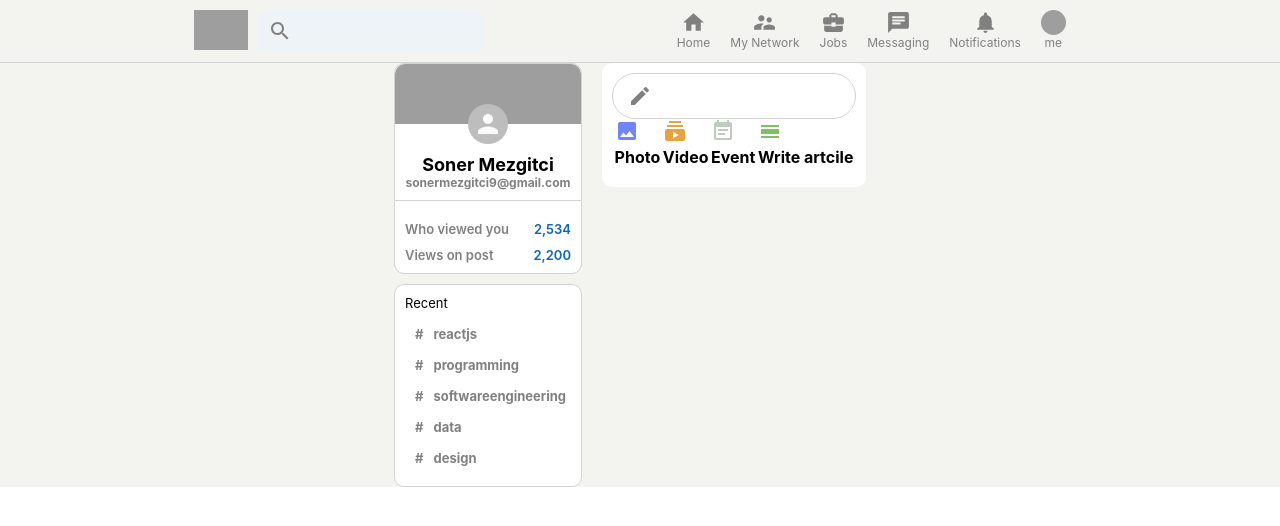
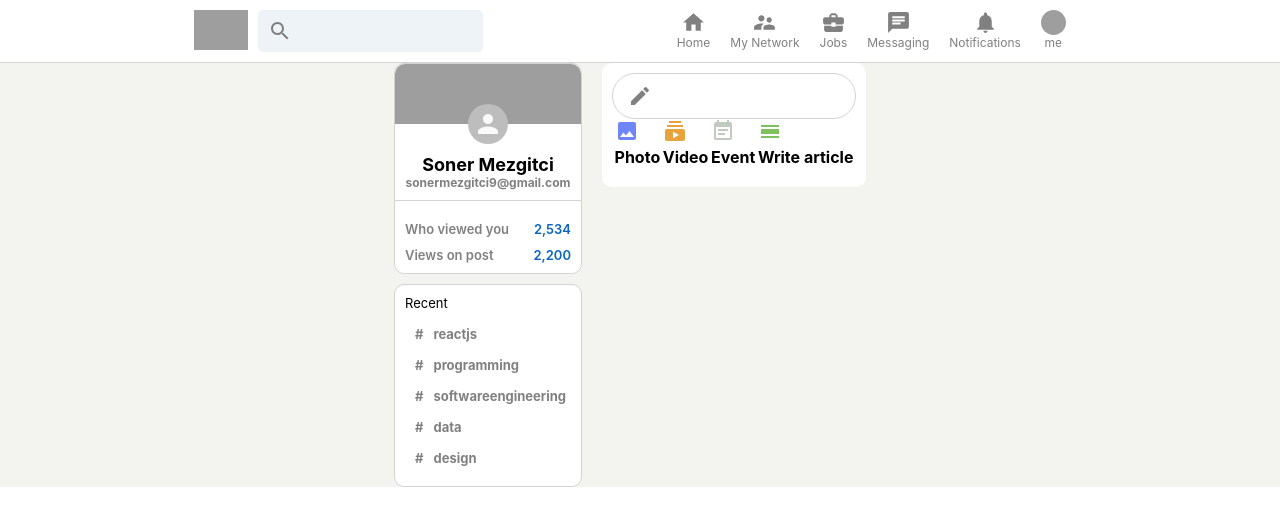
Before and after one commit to sonermezgitci/linkedin-clone-yt, a React (Create React App) app: page / in a window 1280 px wide. Shown: the top 526 px of the page. Built offline with nearby package versions, Linux system fonts and the light colour scheme; grey boxes are pictures that could not be loaded.

Commit message:
Input backgeroundd

```diff
--- a/src/Feed.js
+++ b/src/Feed.js
@@ -1,8 +1,8 @@
 import React from 'react'
 import "./Feed.css"
 import CreateIcon from "@material-ui/icons/Create";
-import InputOption from "./InputOption"
 import ImageIcon from "@material-ui/icons/Image"
+import InputOption from "./InputOption";
 import SubscriptionsIcon from "@material-ui/icons/Subscriptions"
 import EventNoteIcon from "@material-ui/icons/EventNote"
 import CalendarViewDayIcon from "@material-ui/icons/CalendarViewDay"
@@ -23,7 +23,7 @@
                     <InputOption Icon={ImageIcon} title="Photo" color="#7085F9" />
                     <InputOption Icon={SubscriptionsIcon} title="Video" color="#E7A33E" />
                     <InputOption Icon={EventNoteIcon} title="Event" color="#C0CBC0" />
-                    <InputOption Icon={CalendarViewDayIcon} title="Write artcile" color="7FC15E" />
+                    <InputOption Icon={CalendarViewDayIcon} title="Write article" color="7FC15E" />
                 </div>
             </div>
         </div>
--- a/src/Header.css
+++ b/src/Header.css
@@ -2,6 +2,7 @@
   position: sticky;
   top:0;
   display: flex;
+  background-color: white;
   justify-content: space-evenly;
   border-bottom: 0.1px solid lightgray;
   padding-top: 10px;
--- a/src/InputOption.css
+++ b/src/InputOption.css
@@ -1,4 +1,4 @@
-.inputOption{
+.inputOption {
      display: flex;
      align-items: center;
      margin-top: 15px;
```
Also changed, not shown: 1 other file (tests, documents, lock files or other folders).
